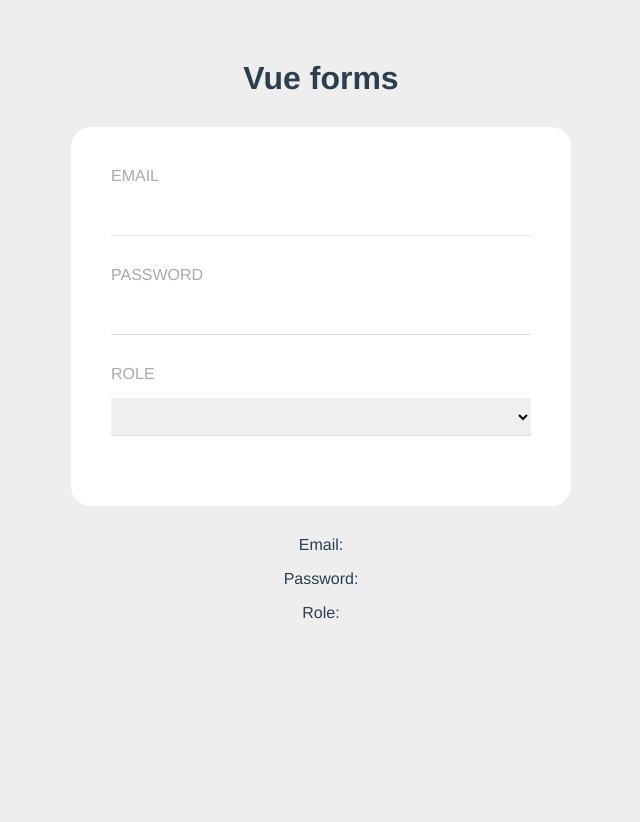
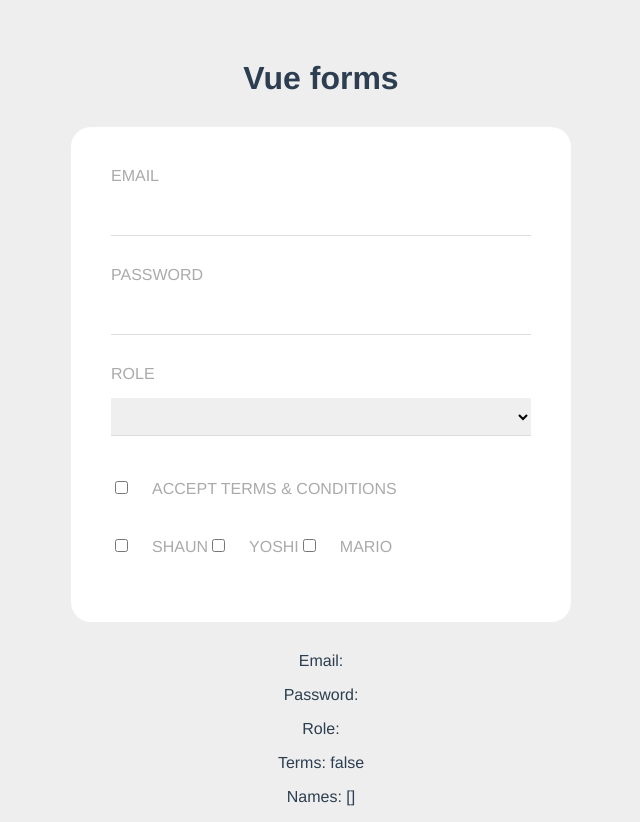
Before and after one commit to VisheshSingh/web-form, a Vue app: page / in a window 1280 px wide. Shown: the whole page, without its empty margins (319-959 px from the left). Before the commit the page ends 800 px from the top, so only its background shows below. Built offline with nearby package versions, Linux system fonts and the light colour scheme.

Commit message:
checkboxes

```diff
--- a/src/App.vue
+++ b/src/App.vue
@@ -12,11 +12,25 @@
       <option value="designer">Web Designer</option>
       <option value="developer">Web Developer</option>
     </select>
+
+    <input type="checkbox" v-model="terms" />
+    <label for="terms">Accept terms & conditions</label>
+
+    <div>
+      <input type="checkbox" value="shaun" v-model="names" />
+      <label for="names">shaun</label>
+      <input type="checkbox" value="yoshi" v-model="names" />
+      <label for="names">yoshi</label>
+      <input type="checkbox" value="mario" v-model="names" />
+      <label for="names">mario</label>
+    </div>
   </form>
 
   <p>Email: {{ email }}</p>
   <p>Password: {{ password }}</p>
   <p>Role: {{ role }}</p>
+  <p>Terms: {{ terms }}</p>
+  <p>Names: {{ names }}</p>
 </template>
 
 <script>
@@ -28,6 +42,8 @@
       email: '',
       password: '',
       role: '',
+      terms: false,
+      names: [],
     };
   },
 };
@@ -70,4 +86,10 @@
   margin: 15px 0 30px;
   box-sizing: border-box;
 }
+input[type='checkbox'] {
+  position: relative;
+  display: inline-block;
+  width: 5%;
+  margin-right: 20px;
+}
 </style>
```
